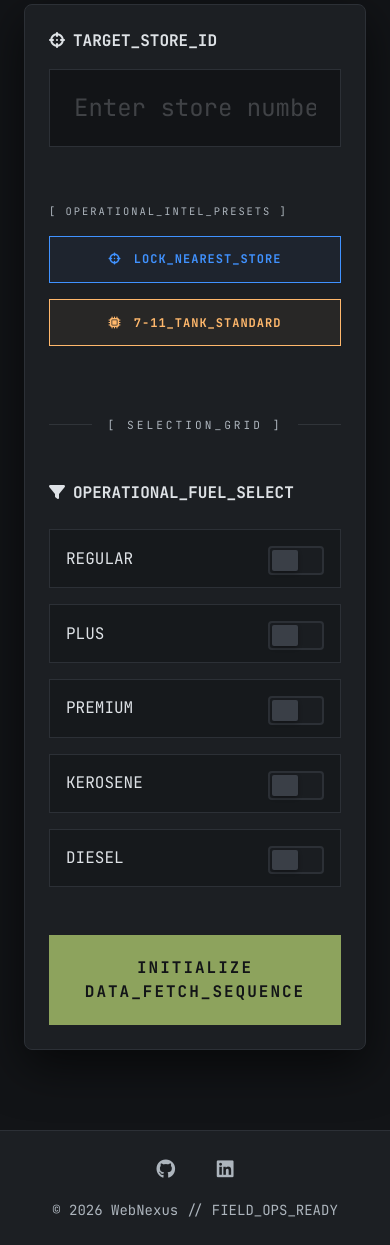
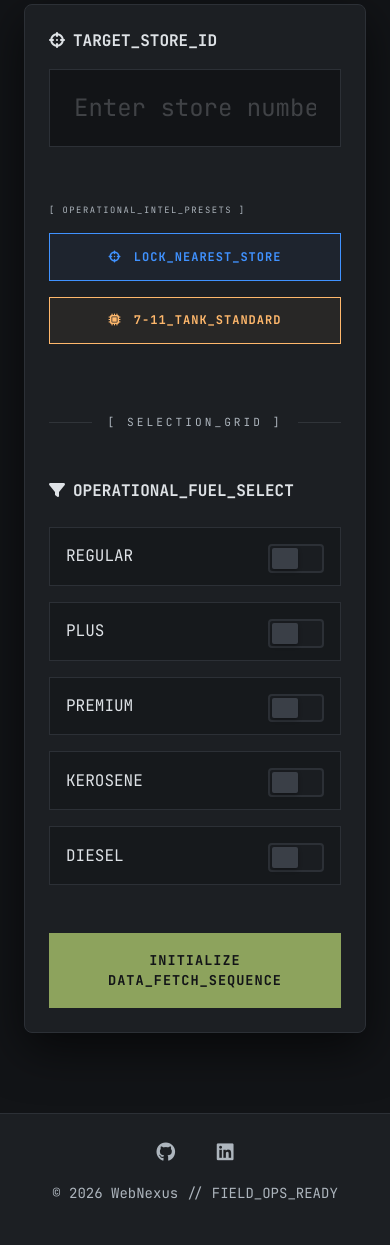
Before and after one commit to ShaggyBadger/webNexus, a Django app: page /tankgauge/delivery/ in a window 390 px wide. Shown: the part 315-1560 px from the top of the page. After the commit the page ends 1515 px from the top, so only its background shows below. Run offline with Django 5.2, Linux system fonts and the light colour scheme; some libraries are stand-ins or nearby versions.

Commit message:
more adjustments to ui

```diff
--- a/tankgauge/static/tankgauge/css/tankgauge.css
+++ b/tankgauge/static/tankgauge/css/tankgauge.css
@@ -114,6 +114,15 @@
   border-color: var(--primary-color) !important;
   color: #121417 !important;
   font-weight: bold !important;
+  width: 100%;
+}
+
+@media (max-width: 576px) {
+  .btn-tactical-lg {
+    padding: 1rem !important;
+    font-size: 0.85rem !important;
+    letter-spacing: 1px !important;
+  }
 }
 
 .btn-tactical-lg:hover {
--- a/tankgauge/templates/tankgauge/delivery_form.html
+++ b/tankgauge/templates/tankgauge/delivery_form.html
@@ -44,7 +44,7 @@
 
             <!-- Operational Presets -->
             <div class="mb-5">
-                <label class="mono text-muted-custom mb-3 d-block" style="font-size: 0.65rem; letter-spacing: 2px;">
+                <label class="mono text-muted-custom mb-3 d-block" style="font-size: 0.55rem; letter-spacing: 1.5px;">
                     [ OPERATIONAL_INTEL_PRESETS ]
                 </label>
                 <div class="d-flex flex-column flex-sm-row gap-3 mb-2">
```
